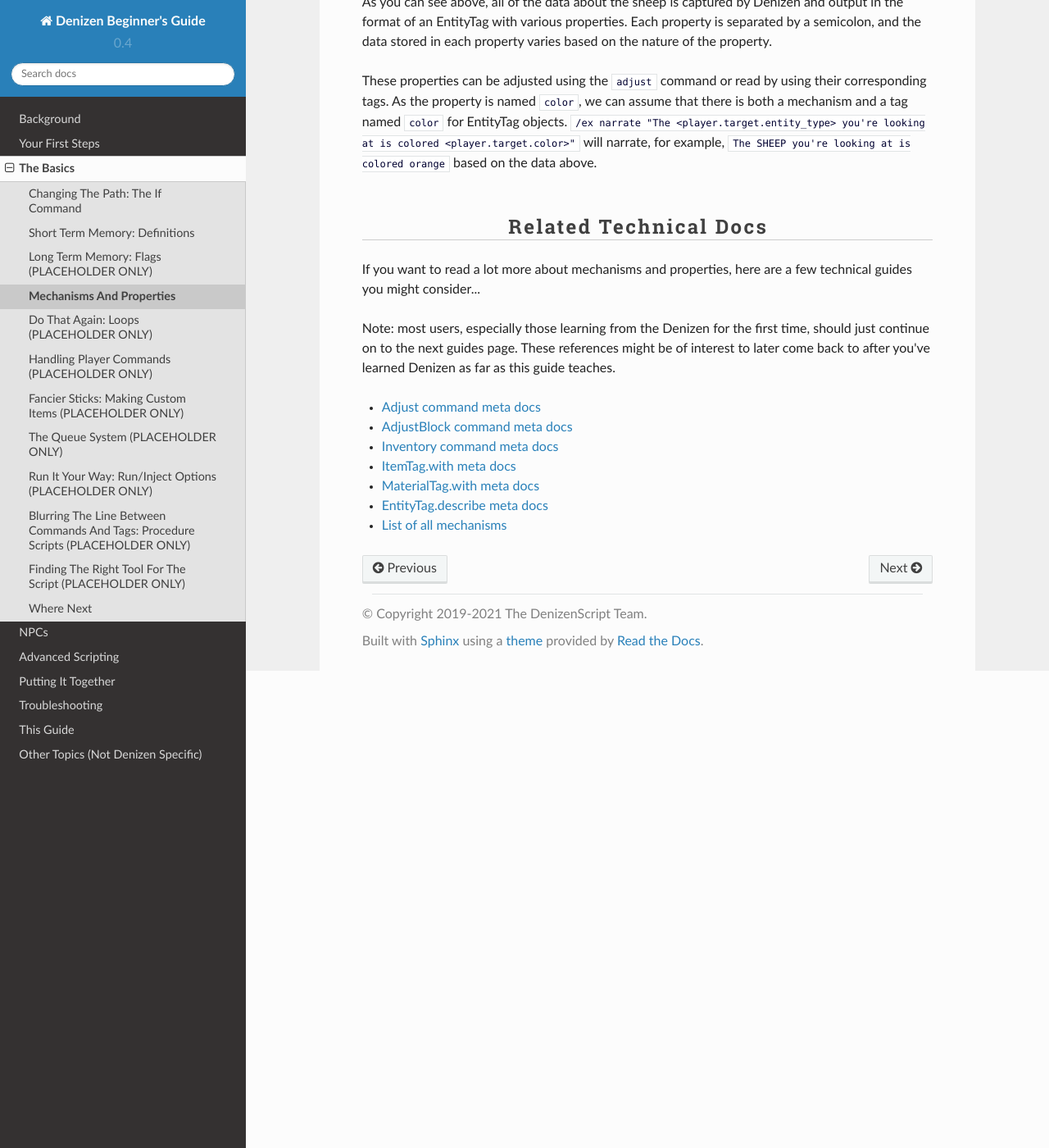
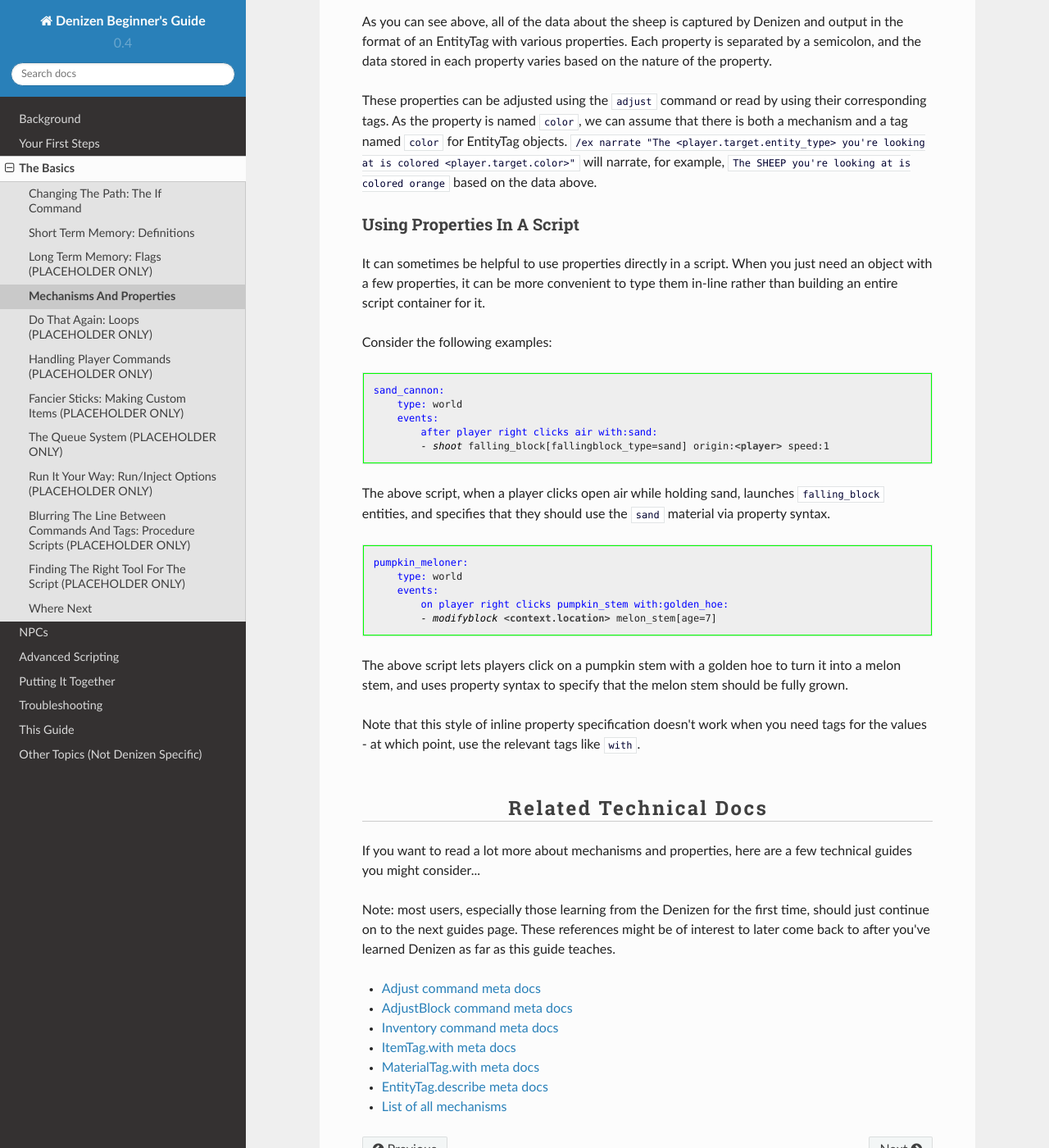
Before and after one commit to DenizenScript/Denizen-Beginners-Guide, a Sphinx documentation site: the page built from source/guides/basics/mechanisms.md, in a window 1280 px wide and 1400 px high, scrolled down 7955 px. Shown: the whole window at 82% size. Built offline with Sphinx 7.4.7 and the Read the Docs theme 2.0.0, drawn with Linux system fonts in a browser that asks for light colours; some of the changed text lies outside the part shown.

Commit message:
mechanisms page: add examples of properties in scripts

````diff
--- a/source/guides/basics/mechanisms.md
+++ b/source/guides/basics/mechanisms.md
@@ -194,6 +194,34 @@ As you can see above, all of the data about the sheep is captured by Denizen and
 
 These properties can be adjusted using the `adjust` command or read by using their corresponding tags. As the property is named `color`, we can assume that there is both a mechanism and a tag named `color` for EntityTag objects. `/ex narrate "The <player.target.entity_type> you're looking at is colored <player.target.color>"` will narrate, for example, `The SHEEP you're looking at is colored orange` based on the data above.
 
+#### Using Properties In A Script
+
+It can sometimes be helpful to use properties directly in a script. When you just need an object with a few properties, it can be more convenient to type them in-line rather than building an entire script container for it.
+
+Consider the following examples:
+
+```dscript_green
+sand_cannon:
+    type: world
+    events:
+        after player right clicks air with:sand:
+        - shoot falling_block[fallingblock_type=sand] origin:<player> speed:1
+```
+
+The above script, when a player clicks open air while holding sand, launches `falling_block` entities, and specifies that they should use the `sand` material via property syntax.
+
+```dscript_green
+pumpkin_meloner:
+    type: world
+    events:
+        on player right clicks pumpkin_stem with:golden_hoe:
+        - modifyblock <context.location> melon_stem[age=7]
+```
+
+The above script lets players click on a pumpkin stem with a golden hoe to turn it into a melon stem, and uses property syntax to specify that the melon stem should be fully grown.
+
+Note that this style of inline property specification doesn't work when you need tags for the values - at which point, use the relevant tags like `with`.
+
 ### Related Technical Docs
 
 If you want to read a lot more about mechanisms and properties, here are a few technical guides you might consider...
````
